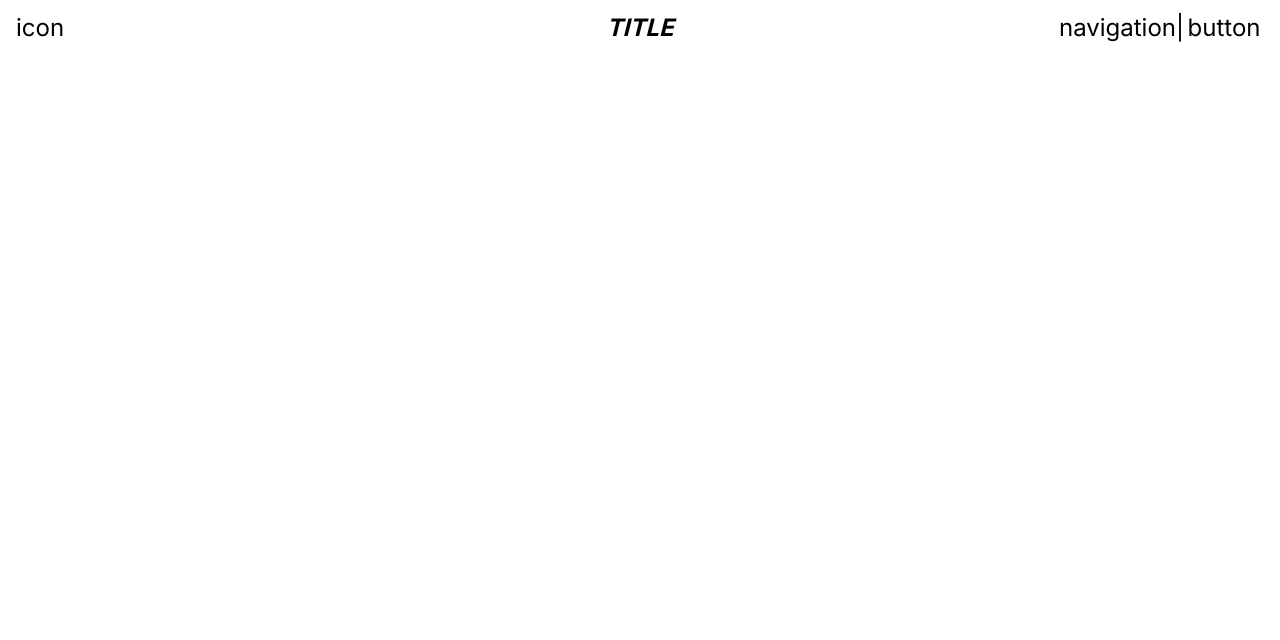
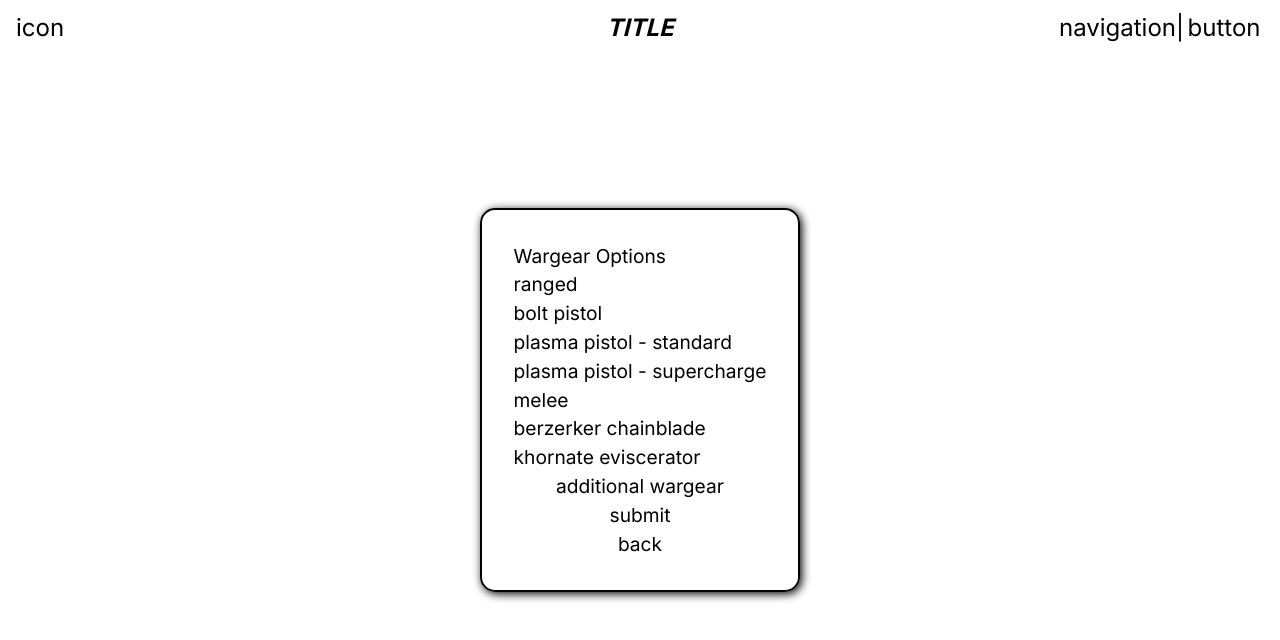
Before and after one commit to JCool221/waagh, a Next.js app: page / in a window 1280 px wide. Shown: the top 640 px of the page. Built offline with nearby package versions, Linux system fonts and the light colour scheme.

Commit message:
began work on step 10

```diff
--- a/src/app/input/steps/StepTen.tsx
+++ b/src/app/input/steps/StepTen.tsx
@@ -3,14 +3,39 @@
 import "../input.css";
 import { FormEvent, useState } from "react";
 import { Props } from "@/lib/types/props";
+import unitData from '@/lib/teststuff/testdata.json'
 
 export default function StepTen({
   nextStep,
   previousStep,
-  unitData,
+  // unitData,
   setUnitData,
 }: Props) {
+
+  const handleSubmit = (e: FormEvent<HTMLFormElement>) => {
+    e.preventDefault()
+    console.log('hello world')
+  }
+
+  const addAdditionalWargear = () => {
+    console.log('this will pop open a modal to add additional wargear')
+  }
     return(
-        <div>Wargear Options</div>
+      <form className="form-inputs" onSubmit={handleSubmit}>
+        <h1>Wargear Options</h1>
+        <ul> ranged
+          {unitData.ranged.map((item, index) => (
+            <li key={index}>{item.weapon}</li>
+          ))}
+        </ul>
+        <ul>melee
+          {unitData.melee.map((item,index)=> (
+            <li key={index}>{item.weapon}</li>
+          ))}
+        </ul>
+        <button type="button" onClick={addAdditionalWargear}>additional wargear</button>
+        <button type="submit">submit</button>
+        <button type="button" onClick={previousStep}>back</button>
+      </form>
     )
 }
--- a/src/app/page.tsx
+++ b/src/app/page.tsx
@@ -1,12 +1,11 @@
 import './input/input.css'
-import StepEight from './input/steps/StepEight'
-
+import StepTen from './input/steps/StepTen'
 export default function Home() {
 
   return (
     <main>
         <div className="form-container">
-      {/* <StepEight /> */}
+<StepTen />
           {/* Lets Go! */}
         </div>
     </main>
```
